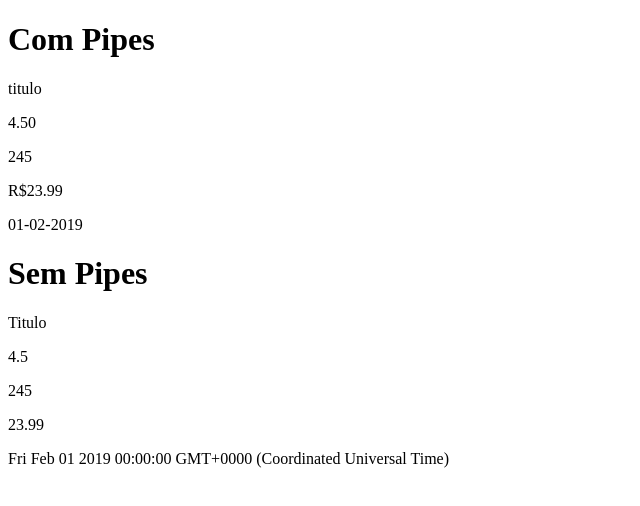
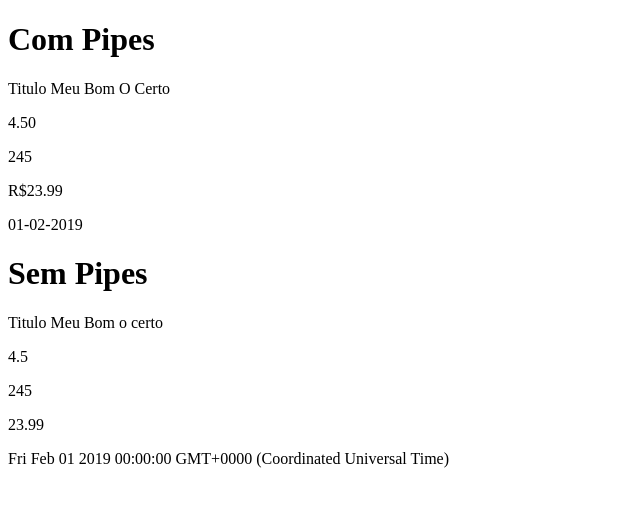
Before and after one commit to mgoalves/Estudando-Angular, an Angular app in the folder Pipes/: page / in a window 1280 px wide. Shown: the top 506 px of the page, without its empty margins (0-640 px from the left). Built offline with nearby package versions, Linux system fonts and the light colour scheme.

Commit message:
Aula #44-LG

```diff
--- a/Pipes/src/app/app.module.ts
+++ b/Pipes/src/app/app.module.ts
@@ -1,3 +1,4 @@
+import { CamelCasePipe } from './camel-case.pipe';
 import { BrowserModule } from '@angular/platform-browser';
 import { NgModule } from '@angular/core';
 
@@ -7,7 +8,8 @@ import { ExemploPipesComponent } from './exemplo-pipes/exemplo-pipes.component';
 @NgModule({
   declarations: [
     AppComponent,
-    ExemploPipesComponent
+    ExemploPipesComponent,
+    CamelCasePipe
   ],
   imports: [
     BrowserModule
--- /dev/null
+++ b/Pipes/src/app/camel-case.pipe.ts
@@ -0,0 +1,25 @@
+import { Pipe, PipeTransform } from '@angular/core';
+
+@Pipe({
+  name: 'camelCase'
+})
+export class CamelCasePipe implements PipeTransform {
+
+  transform(value: any, args?: any): any {
+
+    let words = value.split(' ');
+    console.log(words);
+
+    let result = '';
+    for (let word of words) {
+      result += this.capitalize(word) + ' ';
+    }
+
+    console.log(result);
+    return result;
+  }
+
+  capitalize(word: string): string {
+    return word.substr(0, 1).toUpperCase() + word.substr(1).toLowerCase();
+  }
+}
--- a/Pipes/src/app/exemplo-pipes/exemplo-pipes.component.html
+++ b/Pipes/src/app/exemplo-pipes/exemplo-pipes.component.html
@@ -1,5 +1,5 @@
 <h1>Com Pipes</h1>
-<p>{{ livro.titulo | lowercase }}</p>
+<p>{{ livro.titulo | camelCase }}</p>
 <p>{{ livro.rating | number:'.2' }}</p>
 <p>{{ livro.numPaginas }}</p>
 <p>{{ livro.preco | currency:'BRL':true }}</p>
--- a/Pipes/src/app/exemplo-pipes/exemplo-pipes.component.ts
+++ b/Pipes/src/app/exemplo-pipes/exemplo-pipes.component.ts
@@ -10,7 +10,7 @@ export class ExemploPipesComponent implements OnInit {
 
   livro: any = {
 
-    titulo: 'Titulo',
+    titulo: 'Titulo Meu Bom o certo',
     rating: 4.5,
     numPaginas: 245,
     preco: 23.99,
```
